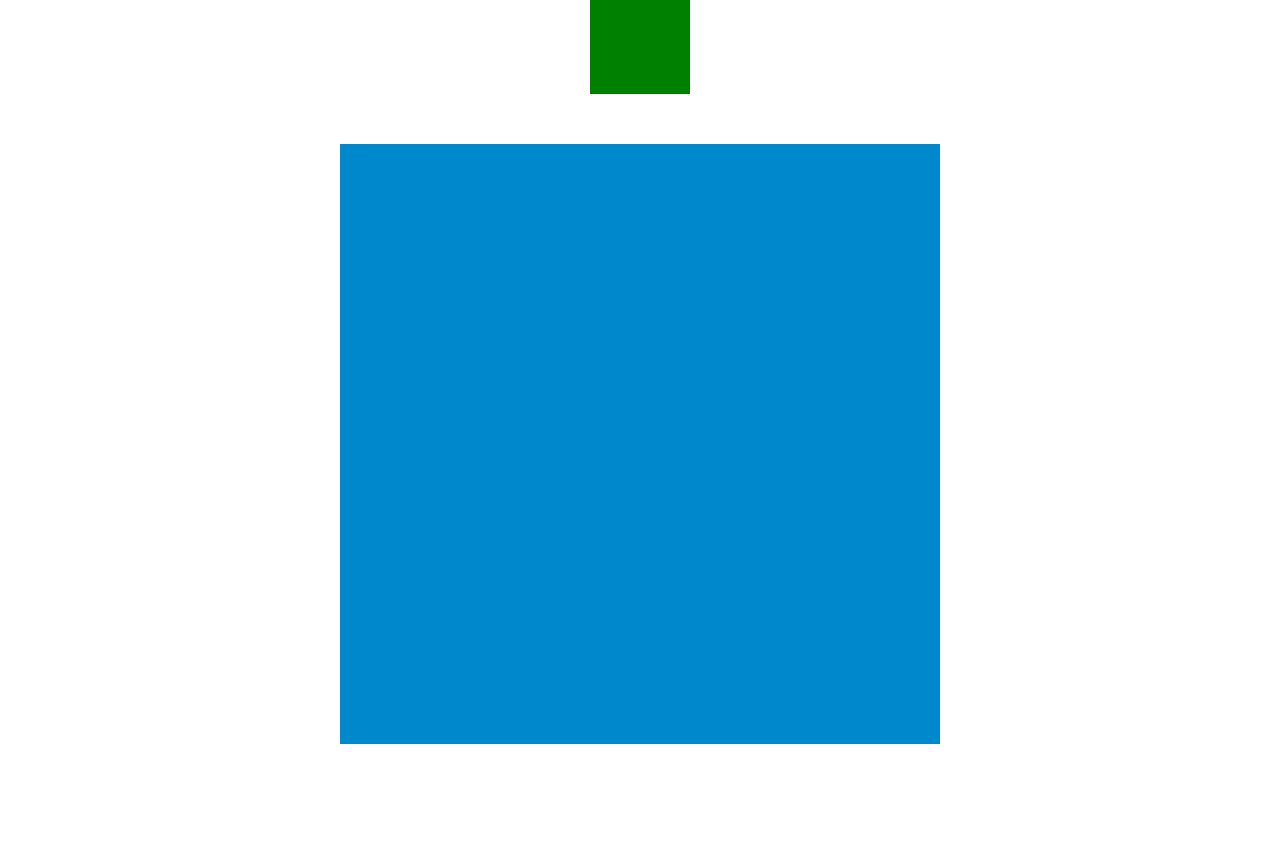
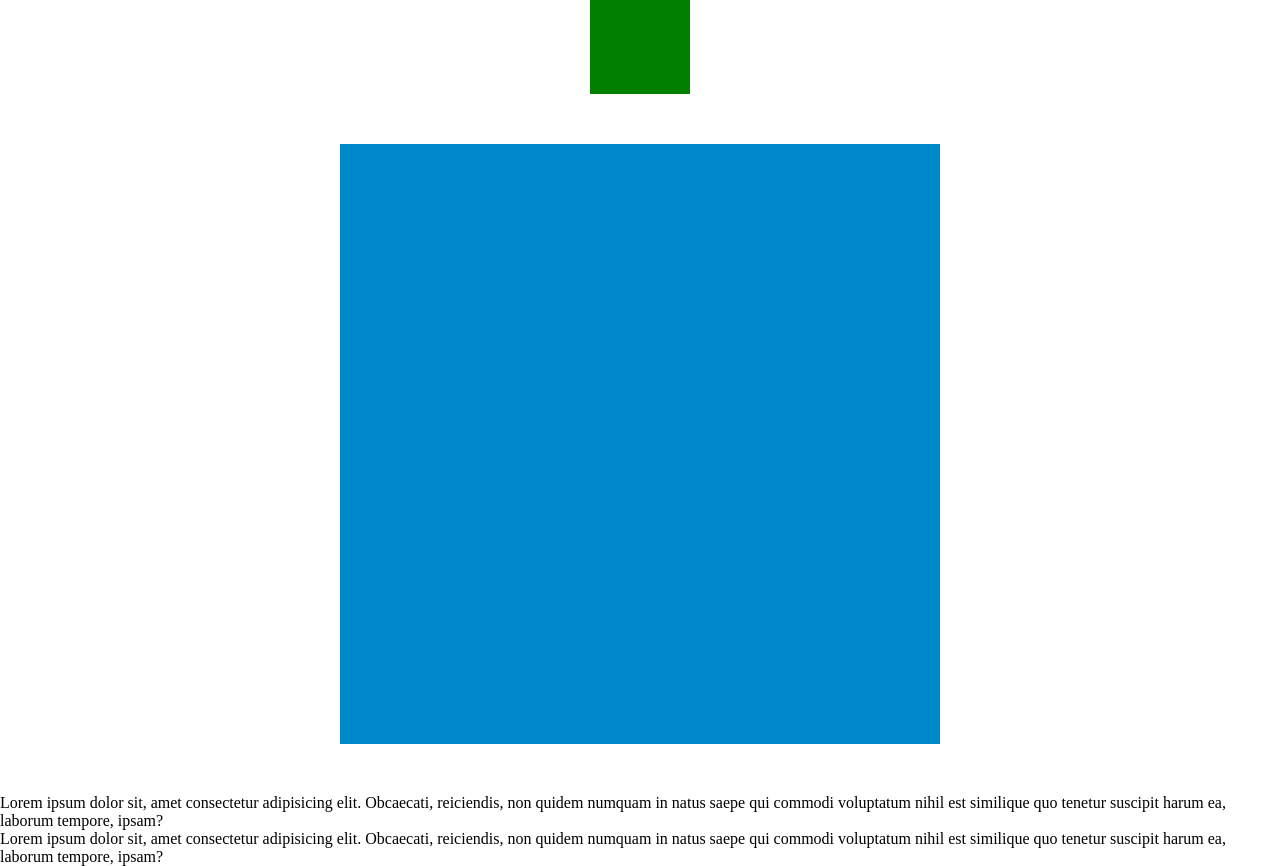
Before and after one commit to Olha-Ilkova/Webpack, a website built with webpack: page src/index.html in a window 1280 px wide. Shown: the part 58-924 px from the top of the page. Before the commit the page ends 852 px from the top, so only its background shows below. Built offline with nearby package versions, Linux system fonts and the light colour scheme.

Commit message:
add packages

```diff
--- a/package.json
+++ b/package.json
@@ -16,9 +16,11 @@
 	"license": "ISC",
 	"devDependencies": {
 		"clean-webpack-plugin": "^4.0.0",
+		"css-declaration-sorter": "^6.4.0",
 		"css-loader": "^6.7.3",
 		"file-loader": "^6.2.0",
 		"html-webpack-plugin": "^5.5.1",
+		"postcss": "^8.4.23",
 		"sass": "^1.62.1",
 		"sass-loader": "^13.2.2",
 		"style-loader": "^3.3.2",
@@ -27,6 +29,10 @@
 		"webpack-dev-server": "^4.15.0"
 	},
 	"dependencies": {
+		"@popperjs/core": "^2.11.7",
+		"bootstrap": "^5.2.3",
+		"color": "^4.2.3",
+		"css-tree": "^2.3.1",
 		"less": "^4.1.3",
 		"less-loader": "^11.1.0"
 	}
--- a/src/index.html
+++ b/src/index.html
@@ -15,6 +15,18 @@
 	<section>
 		<div class="box2"></div>
 	</section>
+	<section>
+		<div class="container">
+			<div class="row">
+				<div class="col-md-6">
+					<p>Lorem ipsum dolor sit, amet consectetur adipisicing elit. Obcaecati, reiciendis, non quidem numquam in natus saepe qui commodi voluptatum nihil est similique quo tenetur suscipit harum ea, laborum tempore, ipsam?</p>
+				</div>
+				<div class="col-md-6">
+					<p>Lorem ipsum dolor sit, amet consectetur adipisicing elit. Obcaecati, reiciendis, non quidem numquam in natus saepe qui commodi voluptatum nihil est similique quo tenetur suscipit harum ea, laborum tempore, ipsam?</p>
+				</div>
+			</div>
+		</div>
+	</section>
 
 </body>
 </html>
--- a/src/index.js
+++ b/src/index.js
@@ -3,6 +3,12 @@ import './styles/style.css'
 import userAvatar from './assets/logo.png'
 import './styles/less/styles.less'
 import './styles/scss/styles.sass'
+import { Tooltip, Toast, Popover } from 'bootstrap';
+import { createPopper } from '@popperjs/core';
+import postcss from 'postcss';
+import * as csstree from 'css-tree';
+import color from 'color';
+
 
 const comment = new Comment('Lesson about Webpack!!!', userAvatar);
 
```
Also changed, not shown: 1 other file.
